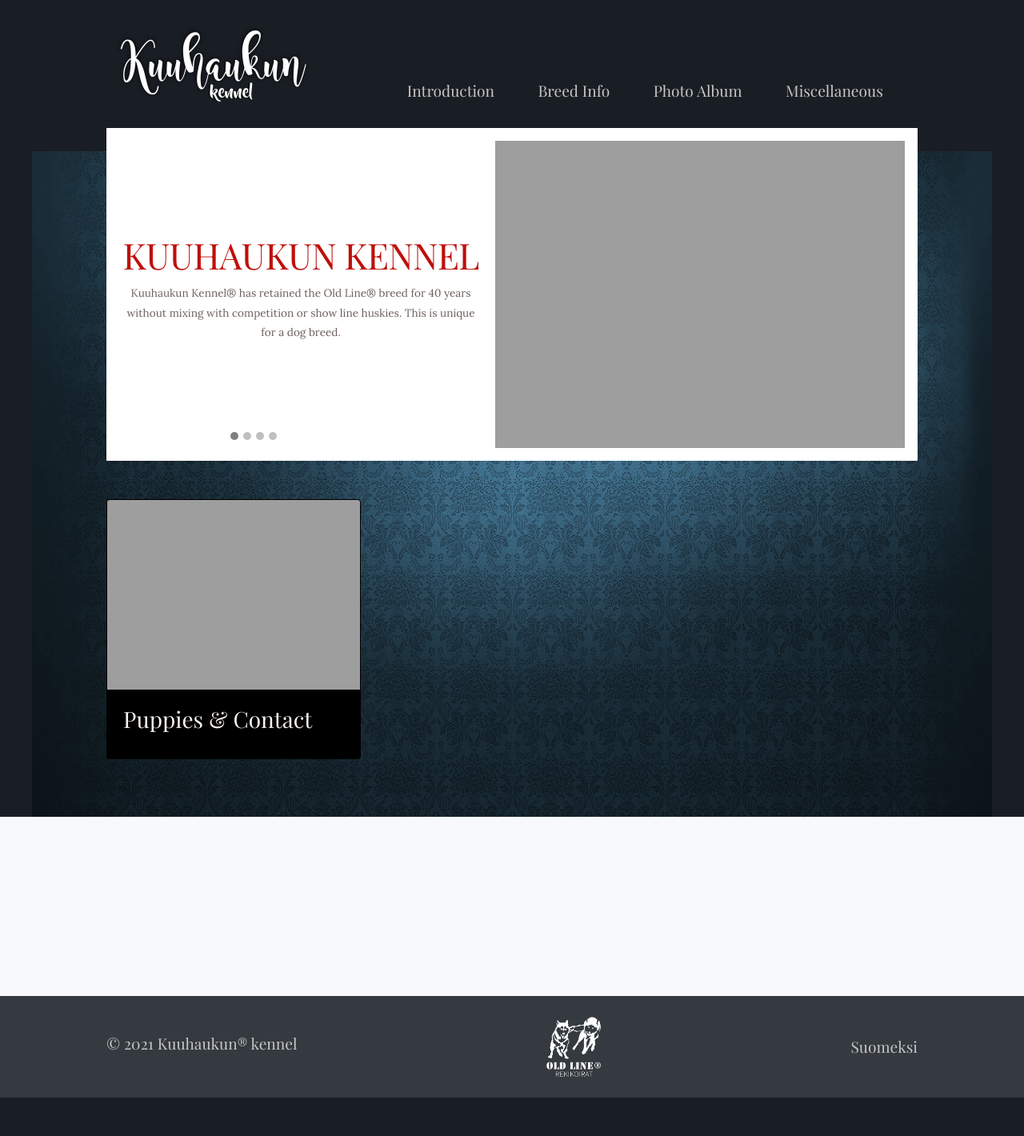
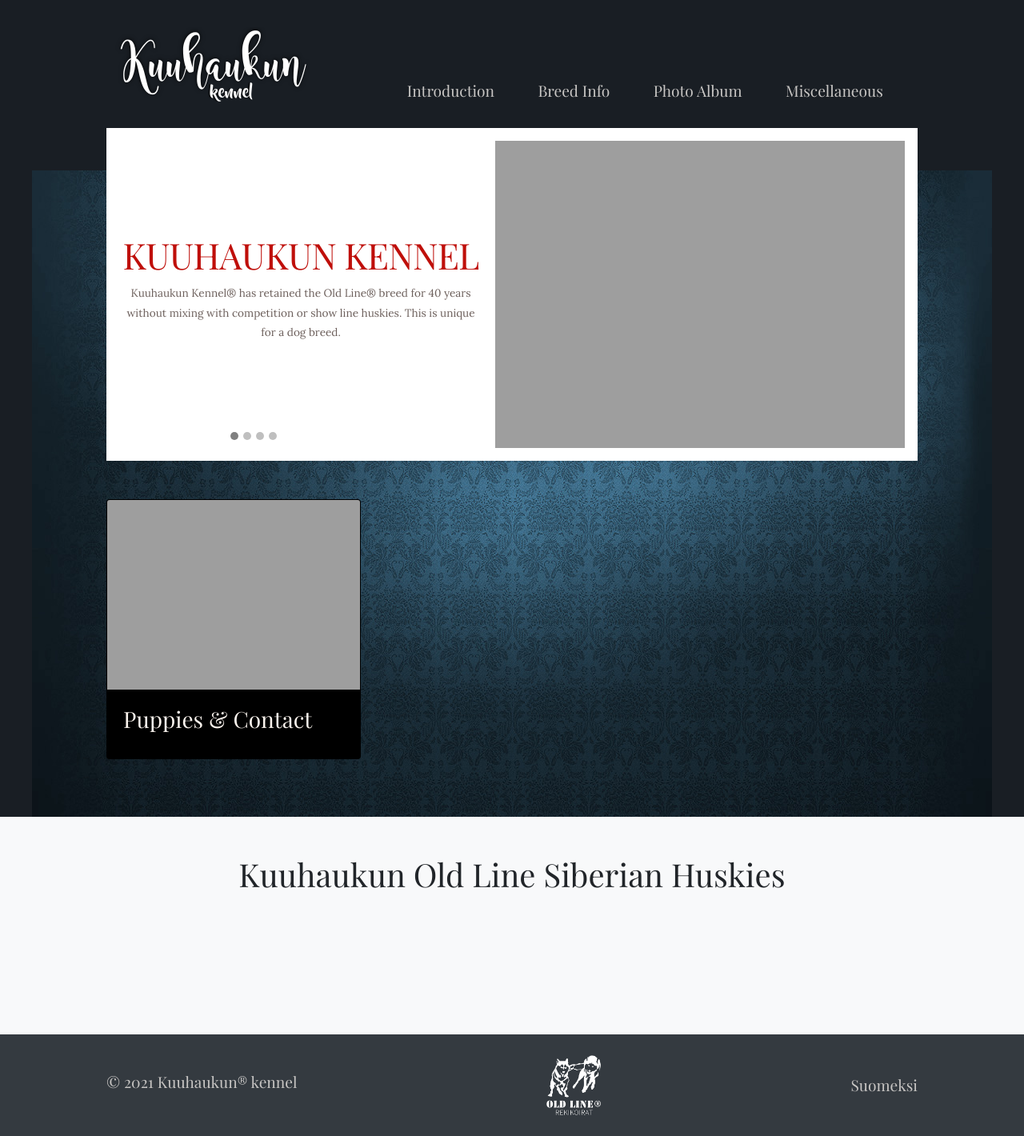
Before and after one commit to Sudensaaga/siperianhusky, a Jekyll site: the page built from en-alisivut/index.md, in a window 1280 px wide. Shown: the whole page at 80% size. Built offline with Jekyll 4.4.1, drawn with Linux system fonts in a browser that asks for light colours; before the commit the page ends 1372 px from its top, so only the background shows below that.

Commit message:
Titlet lisätty hakukonetta varten

```diff
--- a/en-alisivut/index.md
+++ b/en-alisivut/index.md
@@ -1,5 +1,6 @@
 ---
 lang: en
+title: Kuuhaukun Old Line Siberian Huskies
 permalink: en/index
 description: Kuuhaukun Kennel® has retained the Old Line® breed for 40 years without mixing with competition or show line huskies
 
```
Also changed, not shown: en-alisivut/breed-info.md (+1 -0 lines).
